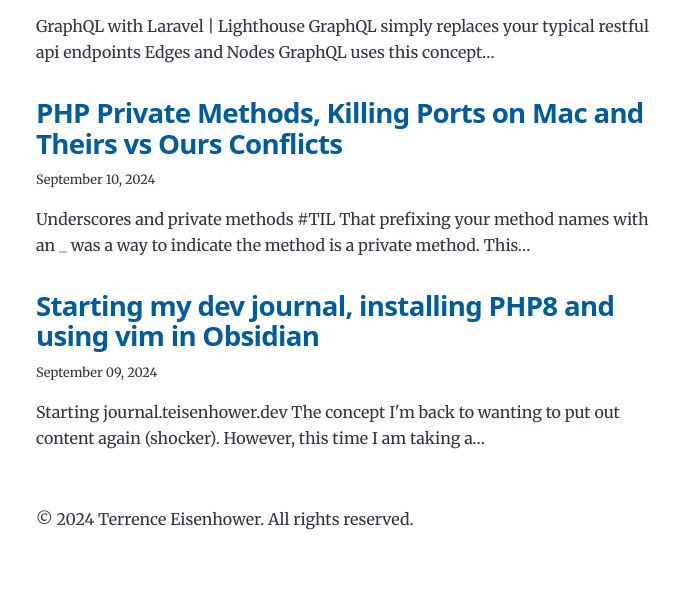
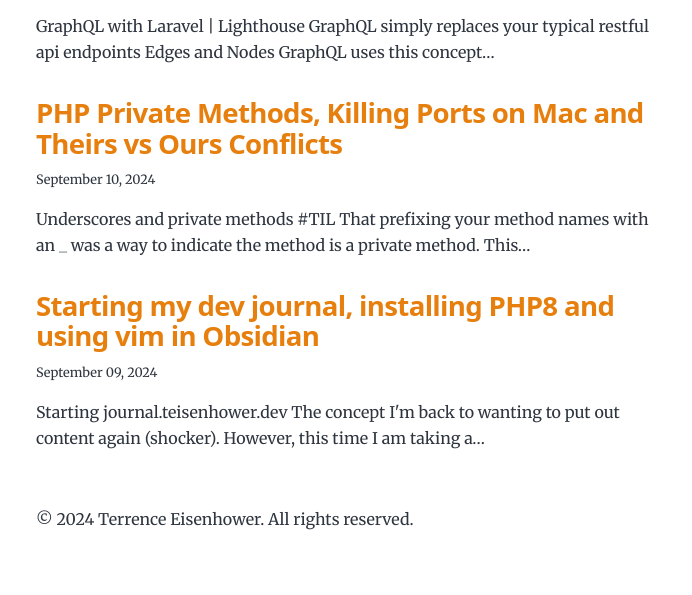
Before and after one commit to teisenhower/journal.teisenhower.dev, a Gatsby site: page / in a window 1280 px wide. Shown: the part 561-1156 px from the top of the page, without its empty margins (288-980 px from the left). Built offline with nearby package versions, Linux system fonts and the light colour scheme; Gatsby itself is replaced by a stand-in of ours.

Commit message:
adjust colors

```diff
--- a/src/style.css
+++ b/src/style.css
@@ -52,12 +52,12 @@
   --fontSize-5: 2.074rem;
   --fontSize-6: 2.488rem;
   --fontSize-7: 2.986rem;
-  --color-primary: #005b99;
+  --color-primary: #E67F0D;
   --color-text: #2e353f;
   --color-text-light: #4f5969;
   --color-heading: #1a202c;
   --color-heading-black: black;
-  --color-accent: #d1dce5;
+  --color-accent: var(--color-primary);
 }
 
 /* HTML elements */
```
